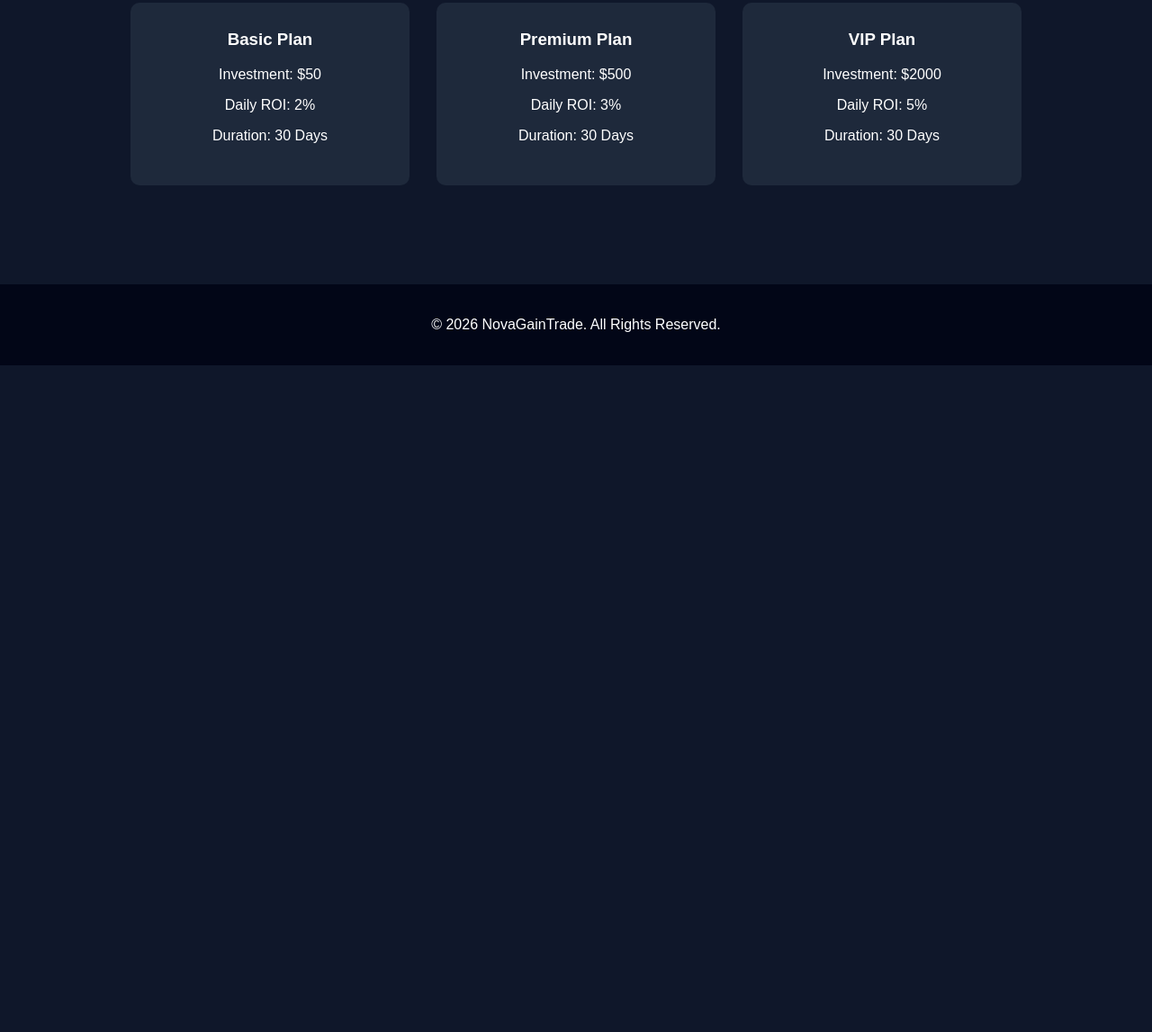
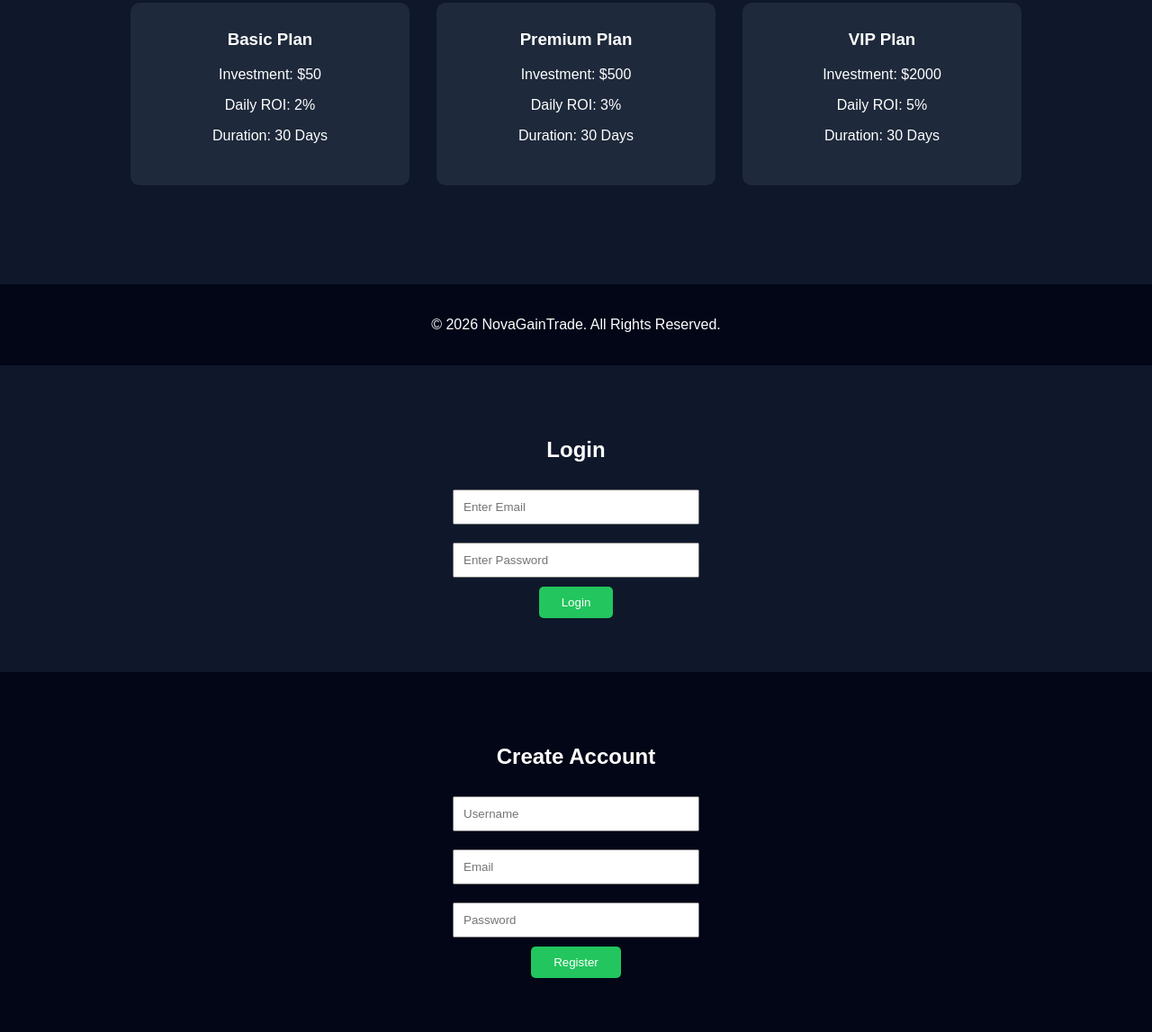
Before and after one commit to shahidali030042-coder/GNG-Social-Media, a plain HTML site: page index.html in a window 1280 px wide. Shown: the part 572-1719 px from the top of the page at 90% size. Before the commit the page ends 978 px from the top, so only its background shows below. Drawn offline with Linux system fonts and the light colour scheme.

Commit message:
Add login and register sections to index.html

```diff
--- a/index.html
+++ b/index.html
@@ -166,3 +166,51 @@
 </body>
 
 </html>
+<!-- Login Section -->
+
+<section id="login" style="padding:60px;text-align:center;">
+
+<h2>Login</h2>
+
+<form>
+
+<input type="email" placeholder="Enter Email" required
+style="padding:10px;width:250px;margin:10px;"><br>
+
+<input type="password" placeholder="Enter Password" required
+style="padding:10px;width:250px;margin:10px;"><br>
+
+<button style="padding:10px 25px;background:#22c55e;color:white;border:none;border-radius:5px;">
+Login
+</button>
+
+</form>
+
+</section>
+
+
+
+<!-- Register Section -->
+
+<section id="register" style="padding:60px;text-align:center;background:#020617;">
+
+<h2>Create Account</h2>
+
+<form>
+
+<input type="text" placeholder="Username" required
+style="padding:10px;width:250px;margin:10px;"><br>
+
+<input type="email" placeholder="Email" required
+style="padding:10px;width:250px;margin:10px;"><br>
+
+<input type="password" placeholder="Password" required
+style="padding:10px;width:250px;margin:10px;"><br>
+
+<button style="padding:10px 25px;background:#22c55e;color:white;border:none;border-radius:5px;">
+Register
+</button>
+
+</form>
+
+</section>
```
